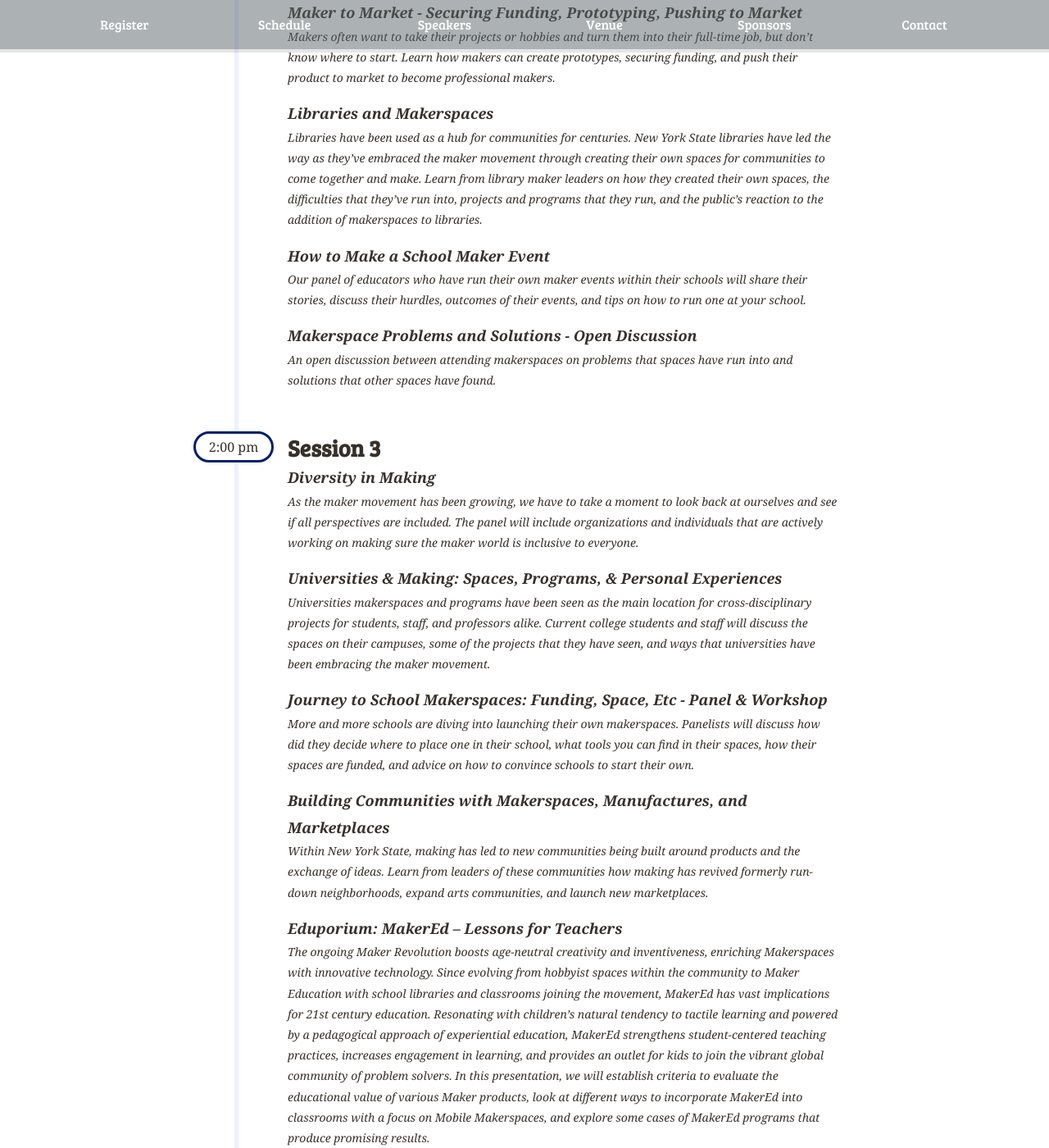
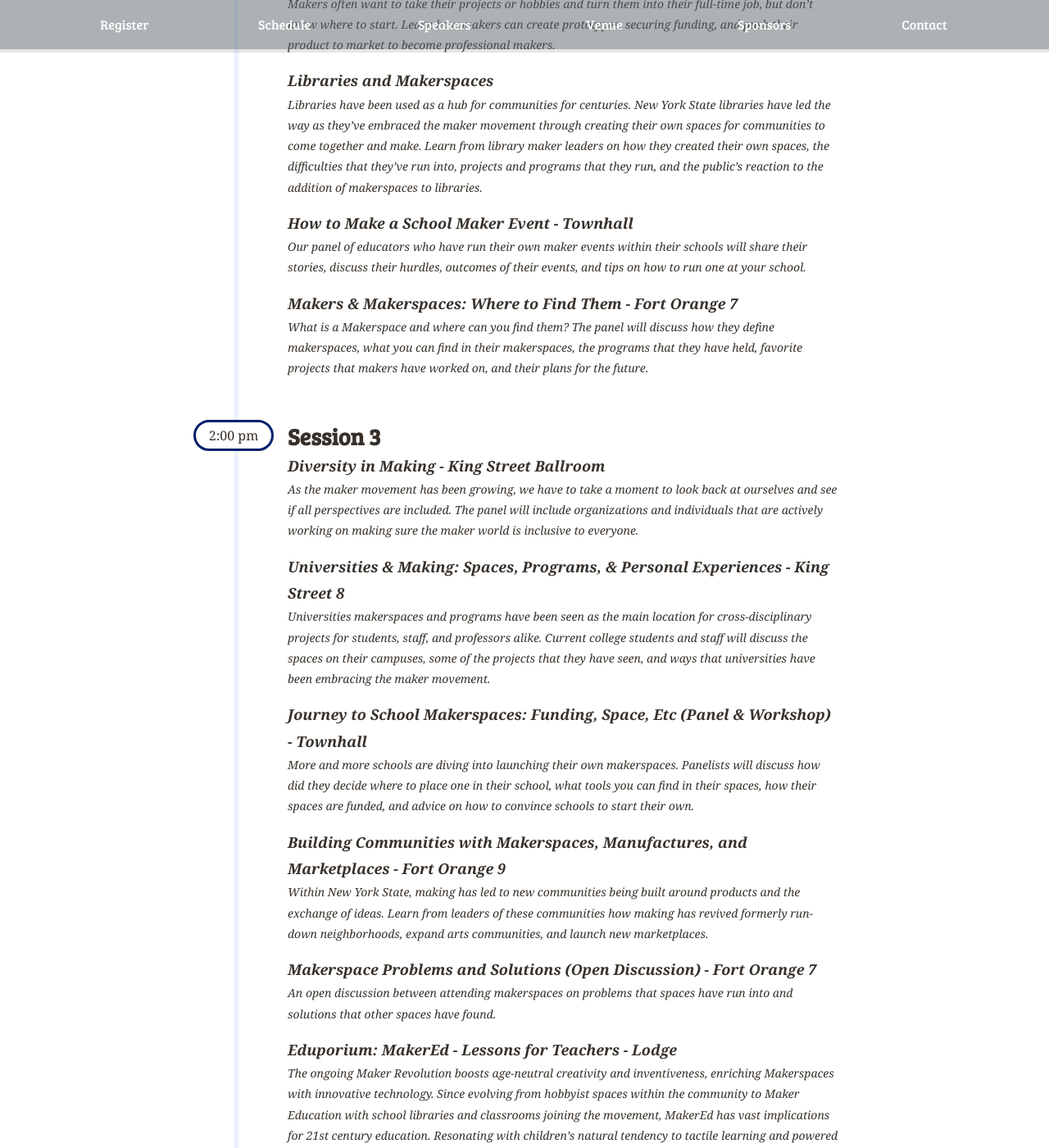
Before and after one commit to nysmakers/nysmakers.github.io, a Jekyll site: the page built from index.html, in a window 1280 px wide and 1400 px high, scrolled down 3225 px. Shown: the whole window at 82% size. Built offline with Jekyll 4.4.1, drawn with Linux system fonts in a browser that asks for light colours; some web fonts are replaced; comment, search, counter and statistics services are not loaded; some of the changed text lies outside the part shown.

Commit message:
Updated schedule and link to shared documents

```diff
--- a/index.html
+++ b/index.html
@@ -45,11 +45,8 @@
       The goal of the New York State Maker Summit is to bring makers, makerspaces, maker events, educators, politicians, manufacturers, industry leaders, museums, libraries, and anyone who is passionate about the Maker Movement together to learn about each other, talk about partnerships &amp the problems that we all run into, and discuss how to grow the movement within the state.
     </p>
 
-<!--     <p class="text-center" style="clear:both;">
-      <a class="punch" href="http://bit.ly/nysmakersummittickets">Register</a>
-    </p> -->
-    <p class="registration-closed text-center">
-      We are no longer taking online registration. We will take walk-ins tomorrow during registration. Thank you. Please contact Carmalita Seitz with any concerns. <a href="email:cseitz@nyscate.org">cseitz@nyscate.org</a>.
+    <p class="text-center" style="clear:both;">
+      <a class="punch" href="http://bit.ly/NYSMakerSummit17">Shared Notes & Schedule</a>
     </p>
 
 
@@ -96,22 +93,19 @@
           <div class="slot">
             <span class="time">11:00 am</span>
             <h2>Session 1</h2>
-            <p class="topicname">How to Run Your Own Maker Events</p>
+            <p class="topicname">How to Run Your Own Maker Events - King Street 8</p>
             <p class="topicdesc">Events celebrating making like Maker Faires & Regional Burning Man Events can be found everywhere across the state. The panel discussion will introduce you to these events, how they’re organized, how they started, problems that they all face, and where to find them in New York.</p>
 
-            <p class="topicname">Manufacturing & the Maker Movement</p>
+            <p class="topicname">Manufacturing & the Maker Movement - Fort Orange 9</p>
             <p class="topicdesc">Within the last few years, the Maker Movement has been referred to as the next Industrial Revolution. New tools and technologies have led to faster prototypes, small-scale manufacturing, new training methods, and a new ethos within the manufacturing industry. Our panel of industry leaders will discuss how they have seen making change their industries and what changes they think the movement will bring in the future.</p>
 
-            <p class="topicname">Museums & Making</p>
+            <p class="topicname">Museums & Making - Fort Orange 7</p>
             <p class="topicdesc">Maker programs and makerspaces are popping up in museums all across the state. The panel discussion will revolve around making in content, programs, events, camps, and exhibit creation at museums.</p>
 
-            <p class="topicname">Early Maker Education - Panel & Workshop</p>
+            <p class="topicname">Early Maker Education (Panel & Workshop) - Townhall</p>
             <p class="topicdesc">Making can be found within K-12 classrooms in the form of lesson plans, experiments, group projects, and more. Learn from our panel of educators how they have implemented making within early education.</p>
 
-            <p class="topicname">Makers & Makerspaces: Where to Find Them</p>
-            <p class="topicdesc">What is a Makerspace and where can you find them? The panel will discuss how they define makerspaces, what you can find in their makerspaces, the programs that they have held, favorite projects that makers have worked on, and their plans for the future.</p>
-
-            <p class="topicname">A Space for Making in Every School</p>
+            <p class="topicname">Dell - A Space for Making in Every School - Lodge</p>
             <p class="topicdesc">TBA</p>
           </div>
 
@@ -124,38 +118,41 @@
           <div class="slot">
             <span class="time">1:00 pm</span>
             <h2>Session 2</h2>
-            <p class="topicname">Young Makers</p>
+            <p class="topicname">Young Makers - King Street 8</p>
             <p class="topicdesc">Current young makers will share the projects that they’ve been working, some of their experiences within the maker movement, and what their plans are for the future.</p>
 
-            <p class="topicname">Maker to Market - Securing Funding, Prototyping, Pushing to Market</p>
+            <p class="topicname">Maker to Market - Securing Funding, Prototyping, Pushing to Market -  Fort Orange 9</p>
             <p class="topicdesc">Makers often want to take their projects or hobbies and turn them into their full-time job, but don’t know where to start. Learn how makers can create prototypes, securing funding, and push their product to market to become professional makers.</p>
 
             <p class="topicname">Libraries and Makerspaces</p>
             <p class="topicdesc">Libraries have been used as a hub for communities for centuries. New York State libraries have led the way as they’ve embraced the maker movement through creating their own spaces for communities to come together and make. Learn from library maker leaders on how they created their own spaces, the difficulties that they’ve run into, projects and programs that they run, and the public’s reaction to the addition of makerspaces to libraries.</p>
 
-            <p class="topicname">How to Make a School Maker Event</p>
+            <p class="topicname">How to Make a School Maker Event - Townhall</p>
             <p class="topicdesc">Our panel of educators who have run their own maker events within their schools will share their stories, discuss their hurdles, outcomes of their events, and tips on how to run one at your school.</p>
 
-            <p class="topicname">Makerspace Problems and Solutions - Open Discussion</p>
-            <p class="topicdesc">An open discussion between attending makerspaces on problems that spaces have run into and solutions that other spaces have found.</p>
+            <p class="topicname">Makers & Makerspaces: Where to Find Them - Fort Orange 7</p>
+            <p class="topicdesc">What is a Makerspace and where can you find them? The panel will discuss how they define makerspaces, what you can find in their makerspaces, the programs that they have held, favorite projects that makers have worked on, and their plans for the future.</p>
           </div>
 
           <div class="slot">
             <span class="time">2:00 pm</span>
             <h2>Session 3</h2>
-            <p class="topicname">Diversity in Making</p>
+            <p class="topicname">Diversity in Making - King Street Ballroom</p>
             <p class="topicdesc">As the maker movement has been growing, we have to take a moment to look back at ourselves and see if all perspectives are included. The panel will include organizations and individuals that are actively working on making sure the maker world is inclusive to everyone.</p>
 
-            <p class="topicname">Universities & Making: Spaces, Programs, & Personal Experiences</p>
+            <p class="topicname">Universities & Making: Spaces, Programs, & Personal Experiences - King Street 8  </p>
             <p class="topicdesc">Universities makerspaces and programs have been seen as the main location for cross-disciplinary projects for students, staff, and professors alike. Current college students and staff will discuss the spaces on their campuses, some of the projects that they have seen, and ways that universities have been embracing the maker movement.</p>
 
-            <p class="topicname">Journey to School Makerspaces: Funding, Space, Etc - Panel & Workshop</p>
+            <p class="topicname">Journey to School Makerspaces: Funding, Space, Etc (Panel & Workshop) - Townhall</p>
             <p class="topicdesc">More and more schools are diving into launching their own makerspaces. Panelists will discuss how did they decide where to place one in their school, what tools you can find in their spaces, how their spaces are funded, and advice on how to convince schools to start their own.</p>
 
-            <p class="topicname">Building Communities with Makerspaces, Manufactures, and Marketplaces</p>
+            <p class="topicname">Building Communities with Makerspaces, Manufactures, and Marketplaces - Fort Orange 9</p>
             <p class="topicdesc">Within New York State, making has led to new communities being built around products and the exchange of ideas. Learn from leaders of these communities how making has revived formerly run-down neighborhoods, expand arts communities, and launch new marketplaces.</p>
 
-            <p class="topicname">Eduporium: MakerEd – Lessons for Teachers</p>
+            <p class="topicname">Makerspace Problems and Solutions (Open Discussion) - Fort Orange 7</p>
+            <p class="topicdesc">An open discussion between attending makerspaces on problems that spaces have run into and solutions that other spaces have found.</p>
+
+            <p class="topicname">Eduporium: MakerEd - Lessons for Teachers - Lodge</p>
             <p class="topicdesc">The ongoing Maker Revolution boosts age-neutral creativity and inventiveness, enriching Makerspaces with innovative technology. Since evolving from hobbyist spaces within the community to Maker Education with school libraries and classrooms joining the movement, MakerEd has vast implications for 21st century education. Resonating with children’s natural tendency to tactile learning and powered by a pedagogical approach of experiential education, MakerEd strengthens student-centered teaching practices, increases engagement in learning, and provides an outlet for kids to join the vibrant global community of problem solvers.
             In this presentation, we will establish criteria to evaluate the educational value of various Maker products, look at different ways to incorporate MakerEd into classrooms with a focus on Mobile Makerspaces, and explore some cases of MakerEd programs that produce promising results.</p>
           </div>
@@ -163,13 +160,13 @@
           <div class="slot">
             <span class="time">3:00 pm</span>
             <h2>Session 4</h2>
-            <p class="topicname">Maker Cities: Elected Officials, Economic Development, and the Maker Movement</p>
+            <p class="topicname">Maker Cities: Elected Officials, Economic Development, and the Maker Movement - King Street Ballroom</p>
             <p class="topicdesc">The Maker Movement has helped boost economic development through creative entrepreneurship, workforce training, advanced manufacturing centers, and early access to modern production tools at an earlier age. Our panel of elected officials and industry leaders will be discussing the impact the movement has had on economic development and policy within New York State.</p>
 
-            <p class="topicname">Journey to School Makerspaces: Project Ideas, Outcomes & Influences of Maker Movement</p>
+            <p class="topicname">Journey to School Makerspaces: Project Ideas, Outcomes & Influences of Maker Movement - Townhall</p>
             <p class="topicdesc">Now that schools have created their own makerspaces, how are they being used? Panelists will discuss how their spaces are used, project ideas that have crashed and burned, outcomes of students making in the classroom, and what influences their maker activities.</p>
 
-            <p class="topicname">Tailor-Made Innovation Spaces - Workshop</p>
+            <p class="topicname">Tailor-Made Innovation Spaces (Workshop) - King Street 8</p>
             <p class="topicdesc">As Makerspace veterans can attest, buying a 3D printer doesn't mean there's a Makerspace - and vice versa. Participants in this interactive presentation will learn how to hone in on their key stakeholders, define educational goals and outcomes, and design a Makerspace to support those goals. Don't settle for a cookie-cutter Makerspace; tailor-make the space to your community's needs.</p>
           </div>
 
```
